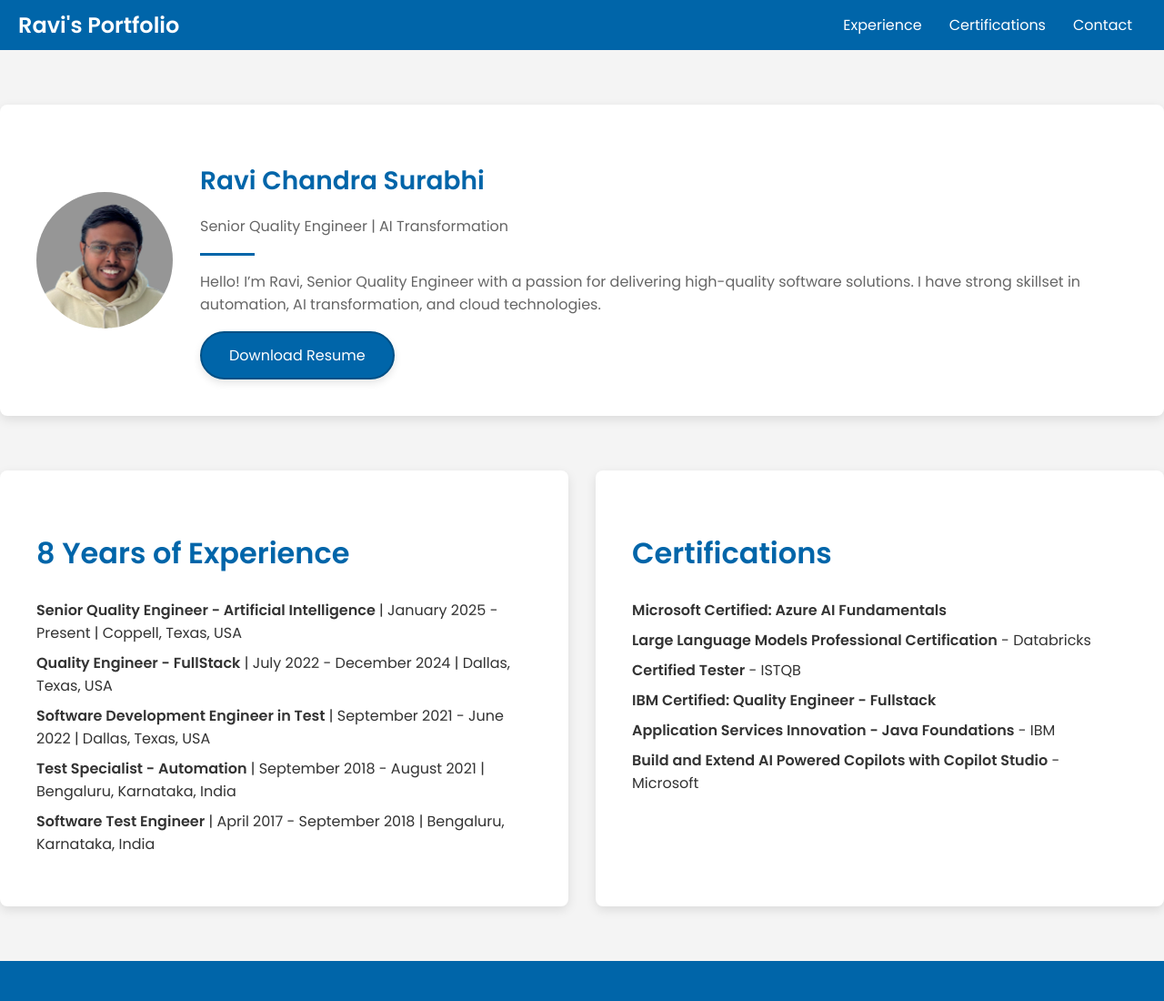
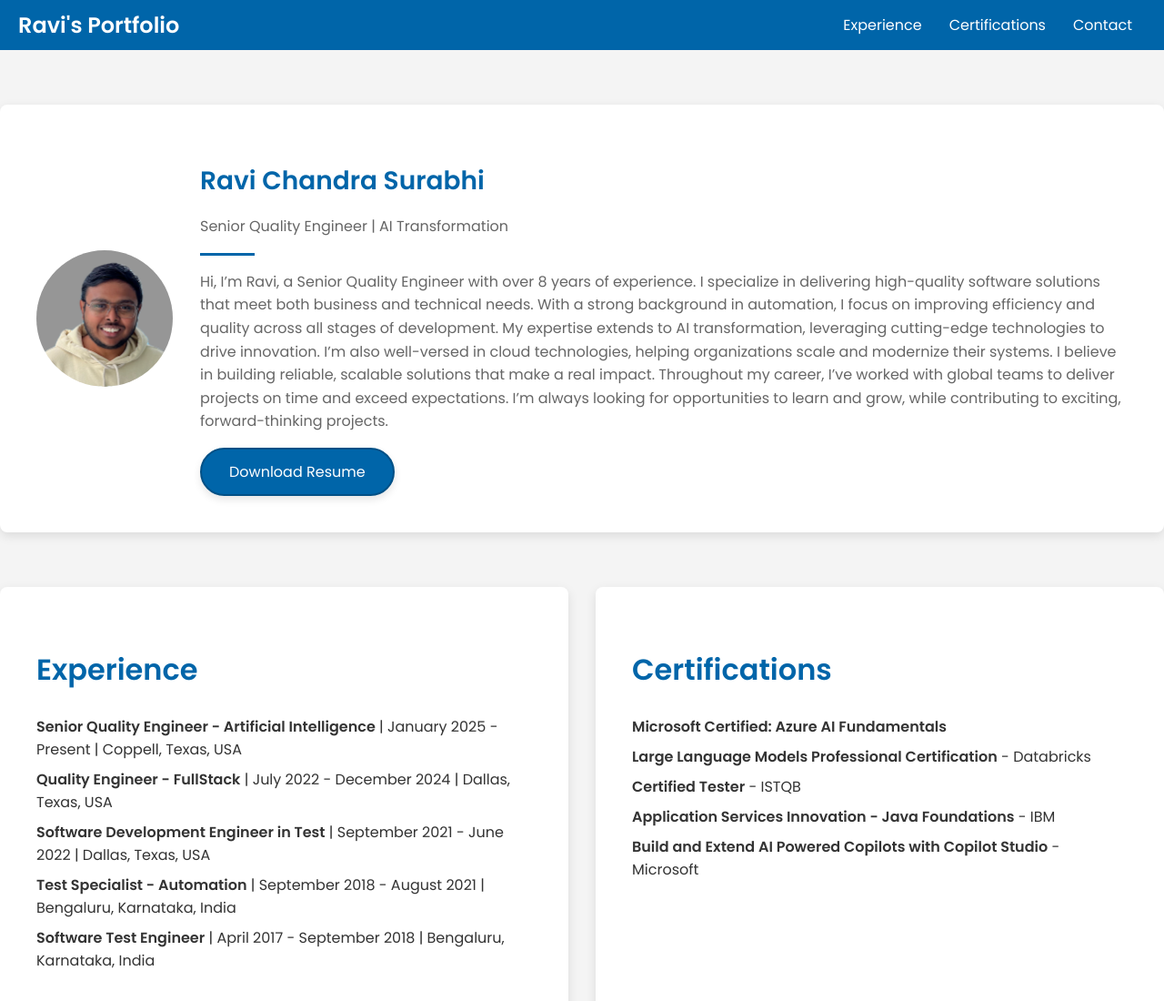
Before and after one commit to ravichandrasurabhi/myportfolio, a plain HTML site: page index.html in a window 1280 px wide. Shown: the top 1100 px of the page at 91% size. Drawn offline with Linux system fonts and the light colour scheme.

Commit message:
Update index.html

```diff
--- a/index.html
+++ b/index.html
@@ -227,8 +227,14 @@
                 <h2>Ravi Chandra Surabhi</h2>
                 <p>Senior Quality Engineer | AI Transformation</p>
                 <div class="divider"></div>
-                <p>Hello! I’m Ravi, Senior Quality Engineer with a passion for delivering high-quality software solutions.
-                    I have strong skillset in automation, AI transformation, and cloud technologies.</p>
+                <p>Hi, I’m Ravi, a Senior Quality Engineer with over 8 years of experience.
+I specialize in delivering high-quality software solutions that meet both business and technical needs.
+With a strong background in automation, I focus on improving efficiency and quality across all stages of development.
+My expertise extends to AI transformation, leveraging cutting-edge technologies to drive innovation.
+I’m also well-versed in cloud technologies, helping organizations scale and modernize their systems.
+I believe in building reliable, scalable solutions that make a real impact.
+Throughout my career, I’ve worked with global teams to deliver projects on time and exceed expectations.
+I’m always looking for opportunities to learn and grow, while contributing to exciting, forward-thinking projects.</p>
                 <a href="./updated_Resume.pdf" target="_blank" download="Ravi_Resume.pdf" class="download-btn">Download
                     Resume</a>
             </div>
@@ -238,7 +244,7 @@
         <div class="experience-certifications-wrapper">
             <!-- Experience Section -->
             <div class="experience" id="experience-section">
-                <h2>8 Years of Experience</h2>
+                <h2>Experience</h2>
                 <ul>
                         <li><strong>Senior Quality Engineer - Artificial Intelligence</strong> | January 2025 - Present |
                             Coppell, Texas, USA</li>
@@ -260,14 +266,13 @@
                     <li><strong>Microsoft Certified: Azure AI Fundamentals</strong></li>
                     <li><strong>Large Language Models Professional Certification</strong> - Databricks</li>
                     <li><strong>Certified Tester</strong> - ISTQB</li>
-                    <li><strong>IBM Certified: Quality Engineer - Fullstack</strong></li>
                     <li><strong>Application Services Innovation - Java Foundations</strong> - IBM</li>
                     <li><strong>Build and Extend AI Powered Copilots with Copilot Studio</strong> - Microsoft</li>
                 </ul>
             </div>
         </div>
 
-        <!-- Footer -->
+ <!-- Footer -->
         <footer id="footer">
             <h3>Contact Info:</h3>
             <div class="footer-grid">
@@ -300,6 +305,8 @@
             </div>
         </footer>
 
+
+
     </div>
 </body>
 
```
